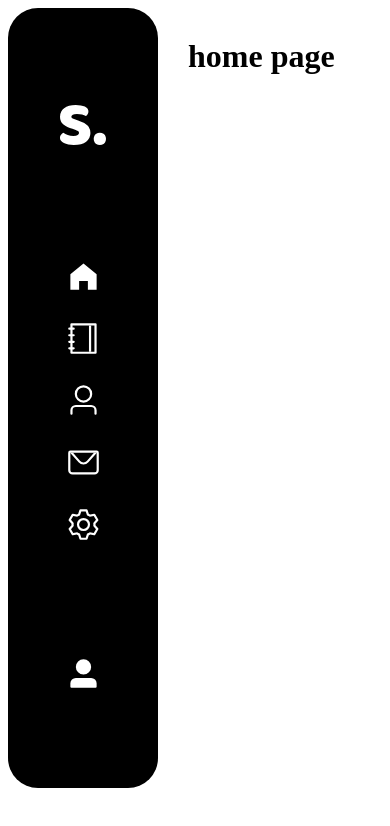
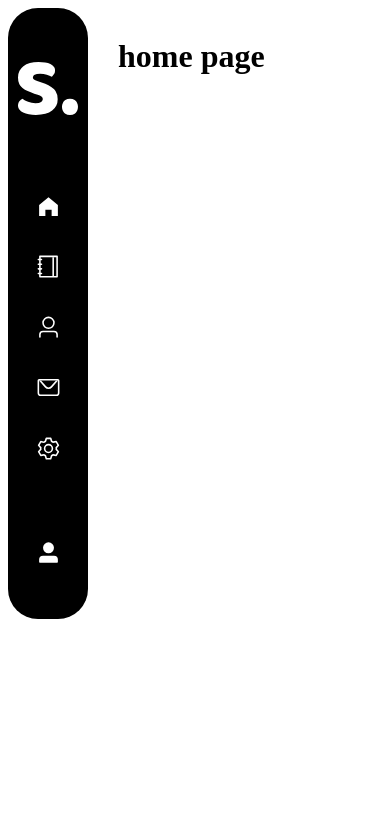
Before and after one commit to khoji-7/online-corse, a Vue app: page / in a window 390 px wide. Shown: the top 826 px of the page. Built offline with nearby package versions, Linux system fonts and the light colour scheme.

Commit message:
add sidebar respone

```diff
--- a/src/components/sidebar/Sidebar.vue
+++ b/src/components/sidebar/Sidebar.vue
@@ -48,22 +48,59 @@ import {HomeFilled,Notebook,User,Message,Setting, UserFilled} from "@element-plu
     color: white;
     align-items: center;
     justify-content: space-evenly;
+
     .routeParent {
         display: flex;
         flex-direction: column;
         justify-content: space-evenly;
         height: 40vh;
     }
-    .router{
+
+    .router {
         width: 35px;
         height: 35px;
         color: white;
-        :hover{
+        :hover {
             color: black;
             background-color: white;
             transition: 0.2s ease-out;
         }
     }
 
+    .logo {
+        width: 100px;
+    }
+}
+
+@media (max-width: 768px) {
+    .container {
+        width: 100px;
+        height: 80vh;
+
+        .router {
+            width: 30px;
+            height: 30px;
+        }
+
+        .logo {
+            width: 80px;
+        }
+    }
+}
+
+@media (max-width: 480px) {
+    .container {
+        width: 60px;
+        height: 70vh;
+
+        .router {
+            width: 25px;
+            height: 25px;
+        }
+
+        .logo {
+            width: 60px;
+        }
+    }
 }
 </style>
```
